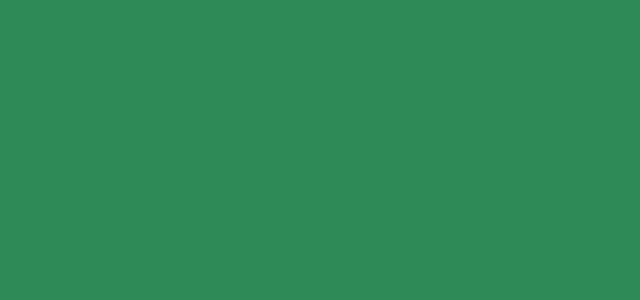
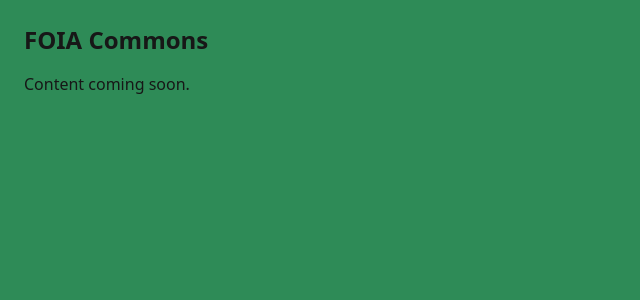
Before and after one commit to jvkenny/lf-transparency-portal, a React (Vite) app: page /lf-transparency-portal/foia-commons in a window 1280 px wide. Before the commit this address had no page. Shown: the top 300 px of the page, without its empty margins (0-640 px from the left). Built offline with nearby package versions, Linux system fonts and the light colour scheme.

Commit message:
feat: add FOIA Commons page and route

```diff
--- a/src/App.tsx
+++ b/src/App.tsx
@@ -2,6 +2,7 @@ import { Routes, Route, useLocation } from 'react-router-dom'
 import { AnimatePresence, motion } from 'framer-motion'
 import TransparencyPortal from './components/TransparencyPortal'
 import MapsPage from './components/MapsPage'
+import FoiaCommonsPage from './pages/foia-commons'
 
 export default function App() {
   const location = useLocation()
@@ -17,6 +18,7 @@ export default function App() {
             </motion.div>
           }
         />
+        <Route path="/foia-commons" element={<FoiaCommonsPage />} />
         <Route
           path="/maps/*"
           element={
--- /dev/null
+++ b/src/pages/foia-commons/index.tsx
@@ -0,0 +1,8 @@
+export default function FoiaCommonsPage() {
+  return (
+    <div className="p-6">
+      <h1 className="text-2xl font-semibold mb-4">FOIA Commons</h1>
+      <p>Content coming soon.</p>
+    </div>
+  );
+}
```
